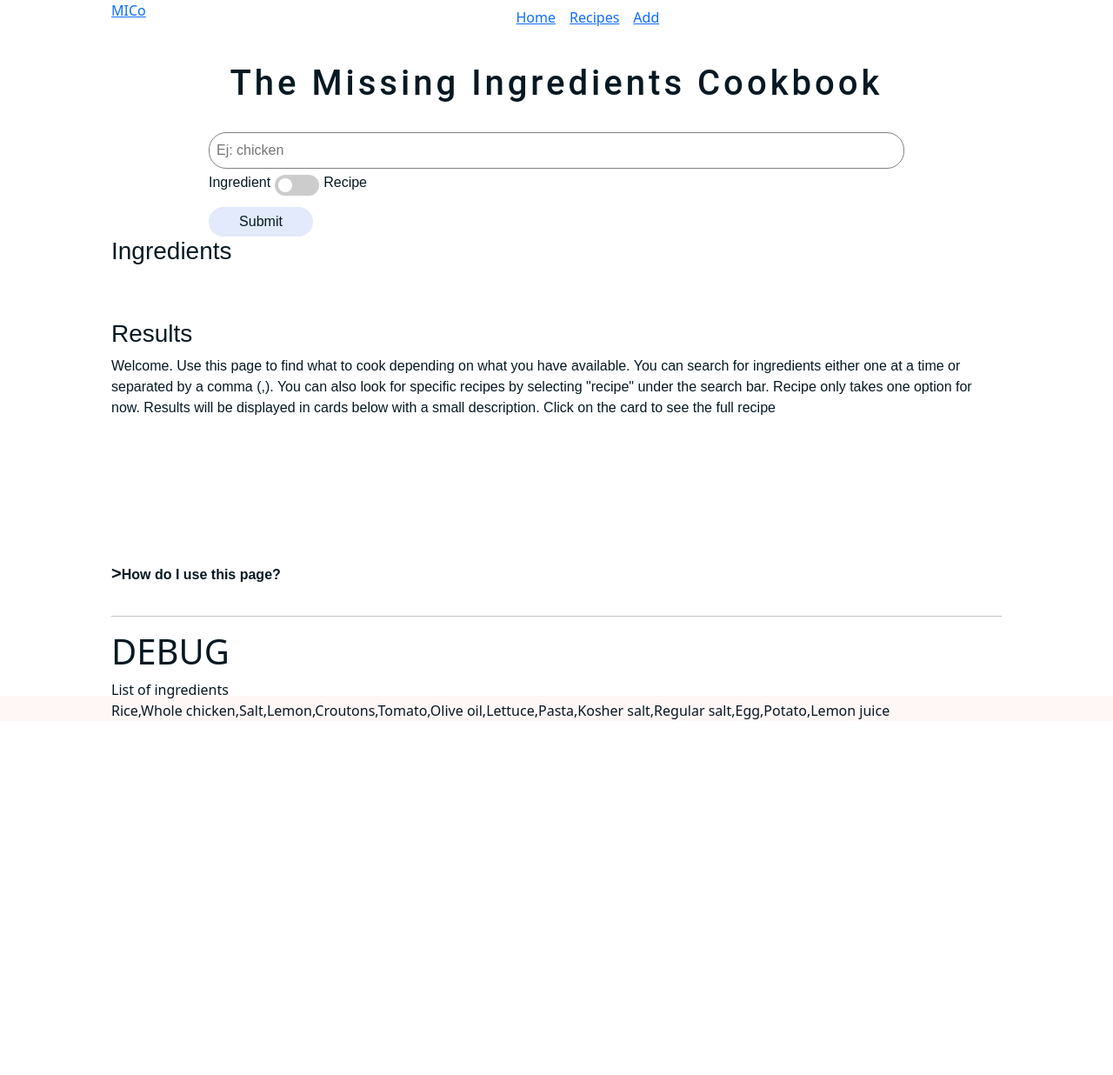
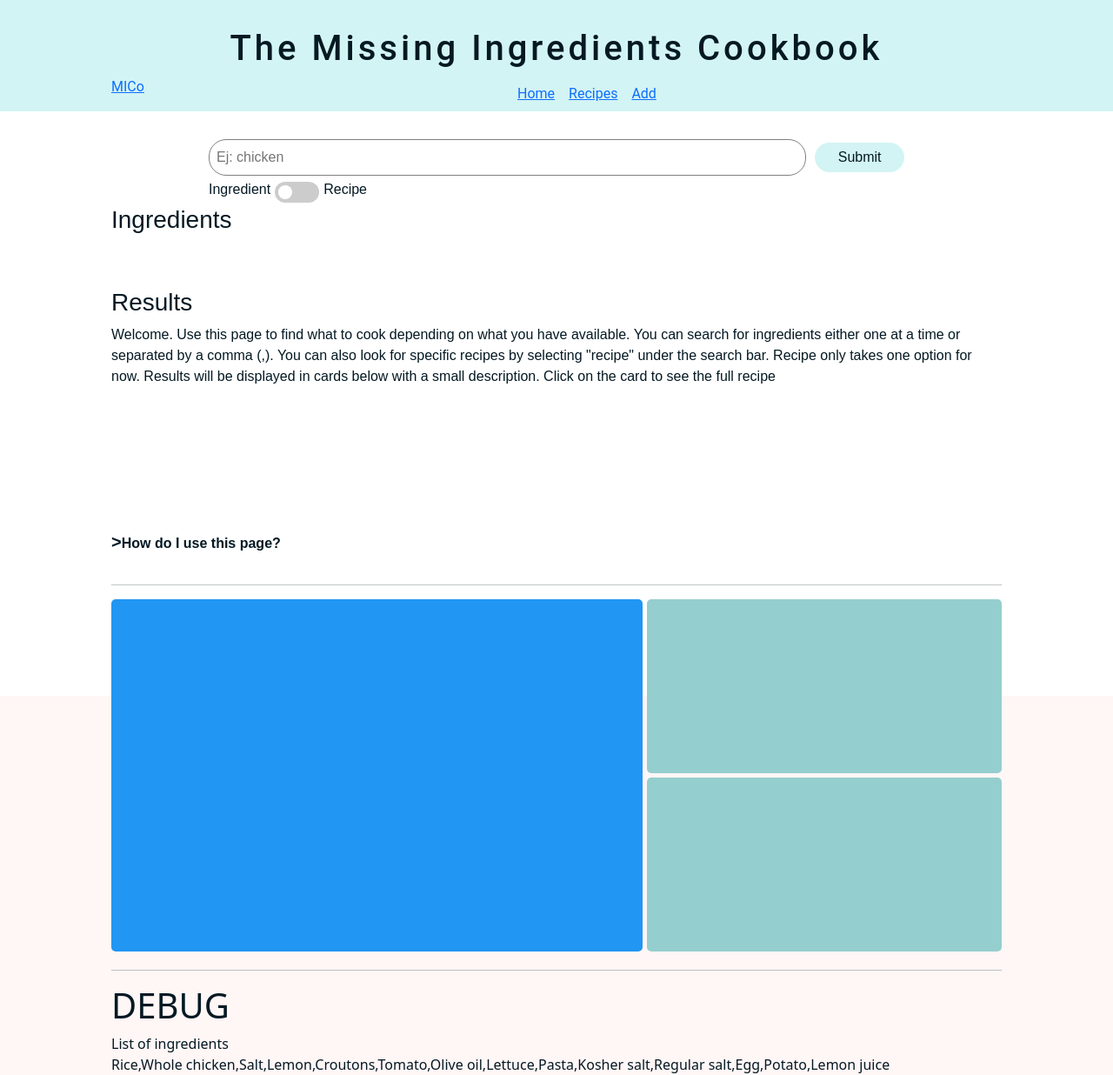
Before and after one commit to MRivadeneira92/cs50w-final-project, a Django app: page / in a window 1280 px wide. Shown: the whole page at 87% size. Before the commit the page ends 827 px from the top, so only its background shows below. Run offline with Django 5.2, Linux system fonts and the light colour scheme.

Commit message:
layout of new homepage

```diff
--- a/cookbook/static/cookbook/style.css
+++ b/cookbook/static/cookbook/style.css
@@ -1,3 +1,5 @@
+/* Sitewide */
+
 * {
     margin:0;
     padding: 0;
@@ -30,23 +32,38 @@ a {
 
 .button-style {
     width: 120px;
+    height: 34px;
     border-radius: 20px ;
-    background-color: #e2eafc ;
+    background-color: #d3f4f4 ;
     color: #051923;
     border: gray;
     transition: background-color 0.5s, opacity 0.3s;
-    padding: 0.3rem;
     opacity: 1;
+    margin-top: 4px;
 }
 
 .button-style:hover{
-    background-color:#ccdbfd;
+    background-color:#95cece;
 }
 
 main {
     margin: 0 auto;
     padding: 0 10%;
 }
+
+/* Header */
+
+header {
+    background-color: #d3f4f4;
+}
+
+#title h1 {
+    text-align: center;
+    padding-top: 2rem;
+    font-size:2.5rem;
+    letter-spacing: 0.25rem;
+}
+
 /* nav bar */
 
 nav {
@@ -63,6 +80,7 @@ nav ul {
 nav ul li {
     padding: 8px;
 }
+
 /* main page */
 
 .bar-input {
@@ -71,6 +89,8 @@ nav ul li {
     border: 1px solid grey;
     transition: border  0.2s;
     margin-bottom: 0.25rem;
+    width: 100%;
+    margin-right: 10px;
 }
 
 .bar-input:focus {
@@ -80,12 +100,8 @@ nav ul li {
 
 body {
     /*background-image: linear-gradient(112.5deg, rgb(214, 214, 214) 0%, rgb(214, 214, 214) 10%,rgb(195, 195, 195) 10%, rgb(195, 195, 195) 53%,rgb(176, 176, 176) 53%, rgb(176, 176, 176) 55%,rgb(157, 157, 157) 55%, rgb(157, 157, 157) 60%,rgb(137, 137, 137) 60%, rgb(137, 137, 137) 88%,rgb(118, 118, 118) 88%, rgb(118, 118, 118) 91%,rgb(99, 99, 99) 91%, rgb(99, 99, 99) 100%),linear-gradient(157.5deg, rgb(214, 214, 214) 0%, rgb(214, 214, 214) 10%,rgb(195, 195, 195) 10%, rgb(195, 195, 195) 53%,rgb(176, 176, 176) 53%, rgb(176, 176, 176) 55%,rgb(157, 157, 157) 55%, rgb(157, 157, 157) 60%,rgb(137, 137, 137) 60%, rgb(137, 137, 137) 88%,rgb(118, 118, 118) 88%, rgb(118, 118, 118) 91%,rgb(99, 99, 99) 91%, rgb(99, 99, 99) 100%),linear-gradient(135deg, rgb(214, 214, 214) 0%, rgb(214, 214, 214) 10%,rgb(195, 195, 195) 10%, rgb(195, 195, 195) 53%,rgb(176, 176, 176) 53%, rgb(176, 176, 176) 55%,rgb(157, 157, 157) 55%, rgb(157, 157, 157) 60%,rgb(137, 137, 137) 60%, rgb(137, 137, 137) 88%,rgb(118, 118, 118) 88%, rgb(118, 118, 118) 91%,rgb(99, 99, 99) 91%, rgb(99, 99, 99) 100%),linear-gradient(90deg, rgb(195, 195, 195),rgb(228, 228, 228)); background-blend-mode:overlay,overlay,overlay,normal;
-*/
+    */
     background: #edf2fb;
-    }
-
-#buttons-container {
-    margin-top: 0.65rem;
 }
 
 .container {
@@ -108,13 +124,6 @@ body {
     max-width: 800px;
     display: flex;
     flex-direction: column;
-}
-
-#title {
-    text-align: center;
-    margin-top: 2rem;
-    font-size:2.5rem;
-    letter-spacing: 0.25rem;
 }
 
 /* slider */
@@ -182,6 +191,35 @@ border-radius: 34px;
 .slider.round:before {
 border-radius: 50%;
 }
+
+/* Content container */
+
+    #content-container {
+        display: flex;
+        flex-direction: row;
+    }
+
+    #main-left {
+        background-color: #2196F3;
+        width:75%;
+        height: 405px;
+        margin-right: 5px;
+        border-radius: 5px;
+    }
+
+    #right-container {
+        display: flex;
+        flex-direction: column;
+        width: 50%;
+    }
+
+    .right-article {
+        background-color: #95cece;
+        width: 100%;
+        height: 200px;
+        margin-bottom: 5px;
+        border-radius: 5px;
+    }
 
 /* info div */
 #info-toggle {
--- a/cookbook/templates/cookbook/homepage.html
+++ b/cookbook/templates/cookbook/homepage.html
@@ -1,11 +1,12 @@
 {% extends "cookbook/layout.html" %}
 {% load static %}
 {% block body %}
-    <header id="title">
-        <h1>The Missing Ingredients Cookbook</h1>
-    </header>
     <section id="search-container" class="d-flex">
-        <input type="text" id="data-input" class="bar-input" placeholder="Ej: chicken">
+        <div style="display: flex; flex-direction: row;">
+            <input type="text" id="data-input" class="bar-input" placeholder="Ej: chicken">
+            <button type="button" id="btn-submit" class="button-style">Submit</button>
+        </div>
+
         <div id="search-slider" class="d-flex">
             <p id="opt-ingredient">Ingredient</p>
             <label class="switch">
@@ -15,9 +16,7 @@
             <p id="opt-recipe">Recipe</p>
             <br>
         </div>
-        <div id="buttons-container" class="d-flex flex-row justify-content-between">
-            <button type="button" id="btn-submit" class="button-style">Submit</button>
-        </div>
+
         <p id="data-message"></p>
     </section>
     <section id="ingredients">
@@ -46,6 +45,24 @@
         </div>
     </section>
 
+    <hr>
+    <!--Homepage A: Content-->
+
+    <section id="content-container">
+        <section id="main-left">
+            <article>
+
+            </article>
+        </section>
+        <section id="right-container">
+            <article class="right-article">
+
+            </article>
+            <article class="right-article">
+
+            </article >
+        </section>
+    </section>
 
     <hr>
     <h1>DEBUG</h1>
@@ -55,4 +72,6 @@
         <label for="debug-ingredient-list">List of ingredients</label>
         <p id="list for wrap">Rice,Whole chicken,Salt,Lemon,Croutons,Tomato,Olive oil,Lettuce,Pasta,Kosher salt,Regular salt,Egg,Potato,Lemon juice</p>
     </div>
+
+
 {% endblock %}
--- a/cookbook/templates/cookbook/layout.html
+++ b/cookbook/templates/cookbook/layout.html
@@ -13,6 +13,8 @@
         <meta name="viewport" content="width=device-width, initial-scale=1">
     </head>
     <body>
+        <header id="title">
+            <h1>The Missing Ingredients Cookbook</h1>
             <nav>
                 <p><a href="{% url 'index' %}">MICo</a></p>
                 <ul>
@@ -21,6 +23,8 @@
                     <li><a href="{% url 'add' %}">Add</a></li>
                 </ul>
             </nav>
+        </header>
+
         <main>
             {% block body %}
             {% endblock%}
```
Lines whose indentation alone changed are shown as unchanged.
